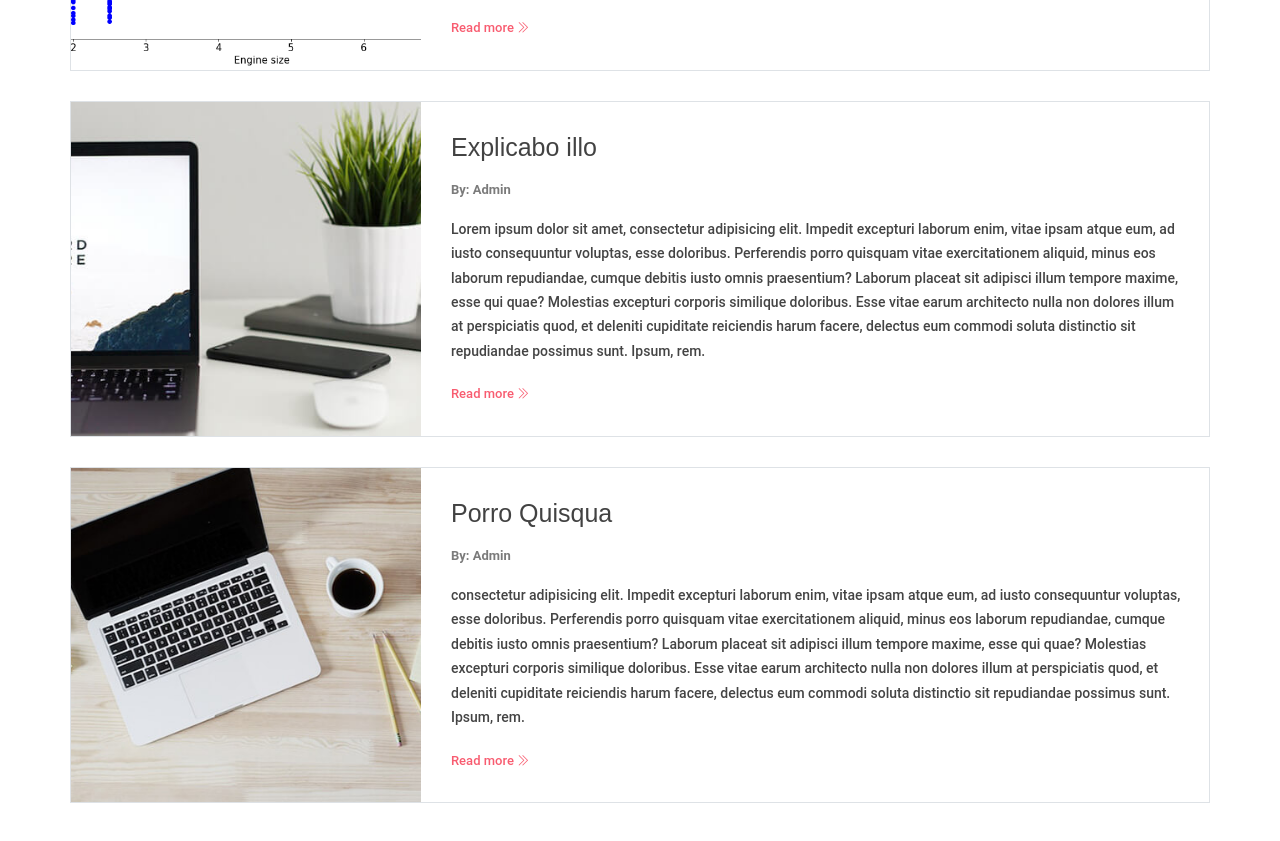
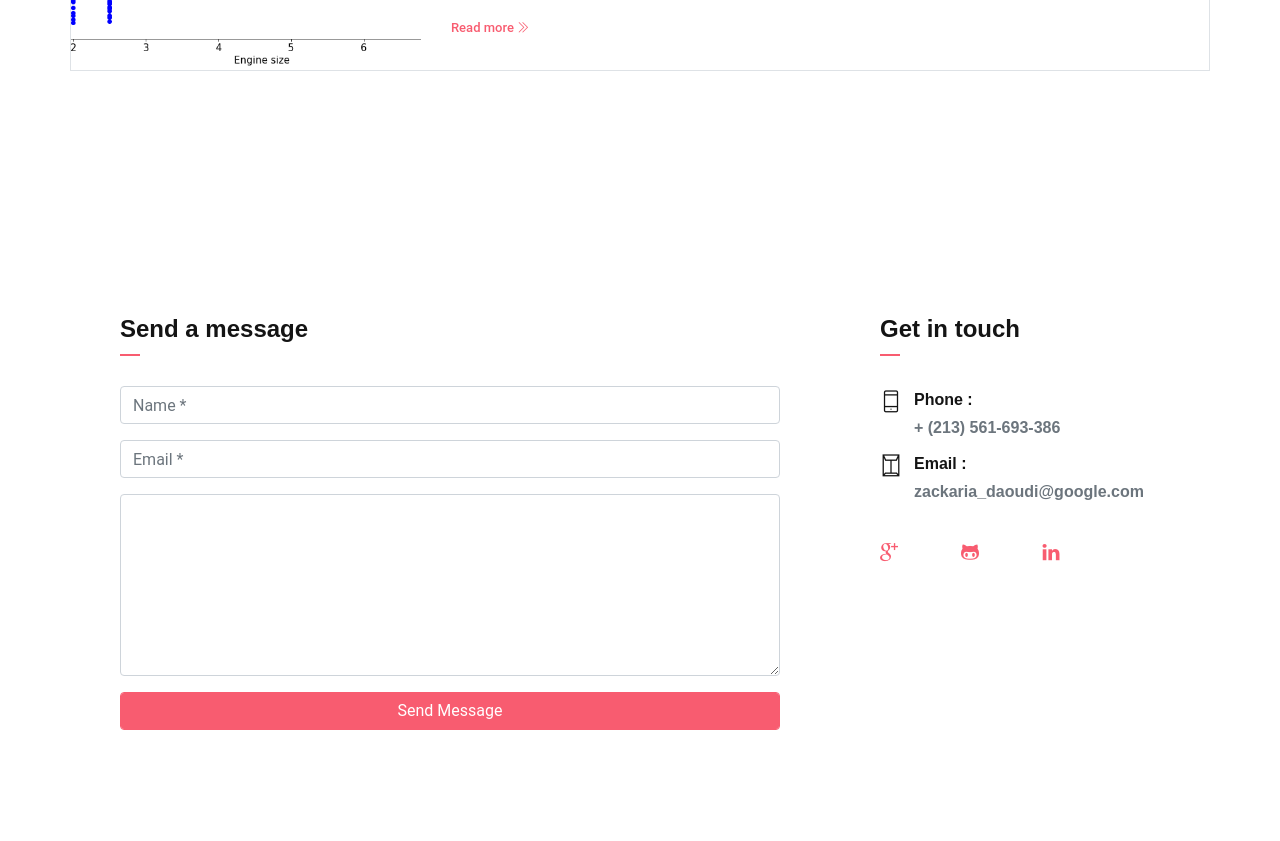
Before and after one commit to daoudizakaria/zakariadaoudi, a plain HTML site: page index.html in a window 1280 px wide. Shown: the part 5728-6569 px from the top of the page. Drawn offline with Linux system fonts and the light colour scheme; some packages are replaced by stand-ins of ours.

Commit message:
Update index.html

```diff
--- a/index.html
+++ b/index.html
@@ -686,41 +686,6 @@ and provides a straightforward approach for making informed decisions based on d
                         </div>
                     </div>
 
-                <!-- blog-card -->
-                <div class="blog-card">
-                    <div class="img-holder">
-                        <img src="assets/imgs/blog2.jpg" alt="Download free bootstrap 4 landing page, free boootstrap 4 templates, Download free bootstrap 4.1 landing page, free boootstrap 4.1.1 templates, meyawo Landing page">
-                    </div>
-                    <div class="content-holder">
-                        <h6 class="title">Explicabo illo</h6>
-
-                        <p class="post-details">
-                            <a href="#">By: Admin</a>
-                        </p>
-
-                        <p>Lorem ipsum dolor sit amet, consectetur adipisicing elit. Impedit excepturi laborum enim, vitae ipsam atque eum, ad iusto consequuntur voluptas, esse doloribus. Perferendis porro quisquam vitae exercitationem aliquid, minus eos laborum repudiandae, cumque debitis iusto omnis praesentium? Laborum placeat sit adipisci illum tempore maxime, esse qui quae? Molestias excepturi corporis similique doloribus. Esse vitae earum architecto nulla non dolores illum at perspiciatis quod, et deleniti cupiditate reiciendis harum facere, delectus eum commodi soluta distinctio sit repudiandae possimus sunt. Ipsum, rem.</p>
-
-                        <a href="#" class="read-more">Read more <i class="ti-angle-double-right"></i></a>
-                    </div>
-                </div><!-- end of blog wrapper -->
-                <!-- blog-card -->
-                <div class="blog-card">
-                    <div class="img-holder">
-                        <img src="assets/imgs/blog3.jpg" alt="Download free bootstrap 4 landing page, free boootstrap 4 templates, Download free bootstrap 4.1 landing page, free boootstrap 4.1.1 templates, meyawo Landing page">
-                    </div>
-                    <div class="content-holder">
-                        <h4 class="title">Porro Quisqua</h4>
-
-                        <p class="post-details">
-                            <a href="#">By: Admin</a>
-                        </p>
-
-                        <p> consectetur adipisicing elit. Impedit excepturi laborum enim, vitae ipsam atque eum, ad iusto consequuntur voluptas, esse doloribus. Perferendis porro quisquam vitae exercitationem aliquid, minus eos laborum repudiandae, cumque debitis iusto omnis praesentium? Laborum placeat sit adipisci illum tempore maxime, esse qui quae? Molestias excepturi corporis similique doloribus. Esse vitae earum architecto nulla non dolores illum at perspiciatis quod, et deleniti cupiditate reiciendis harum facere, delectus eum commodi soluta distinctio sit repudiandae possimus sunt. Ipsum, rem.</p>
-
-                        <a href="#" class="read-more">Read more <i class="ti-angle-double-right"></i></a>
-                    </div>
-                </div><!-- end of blog wrapper -->
-
             </div>
         </div>
     </section>
```
